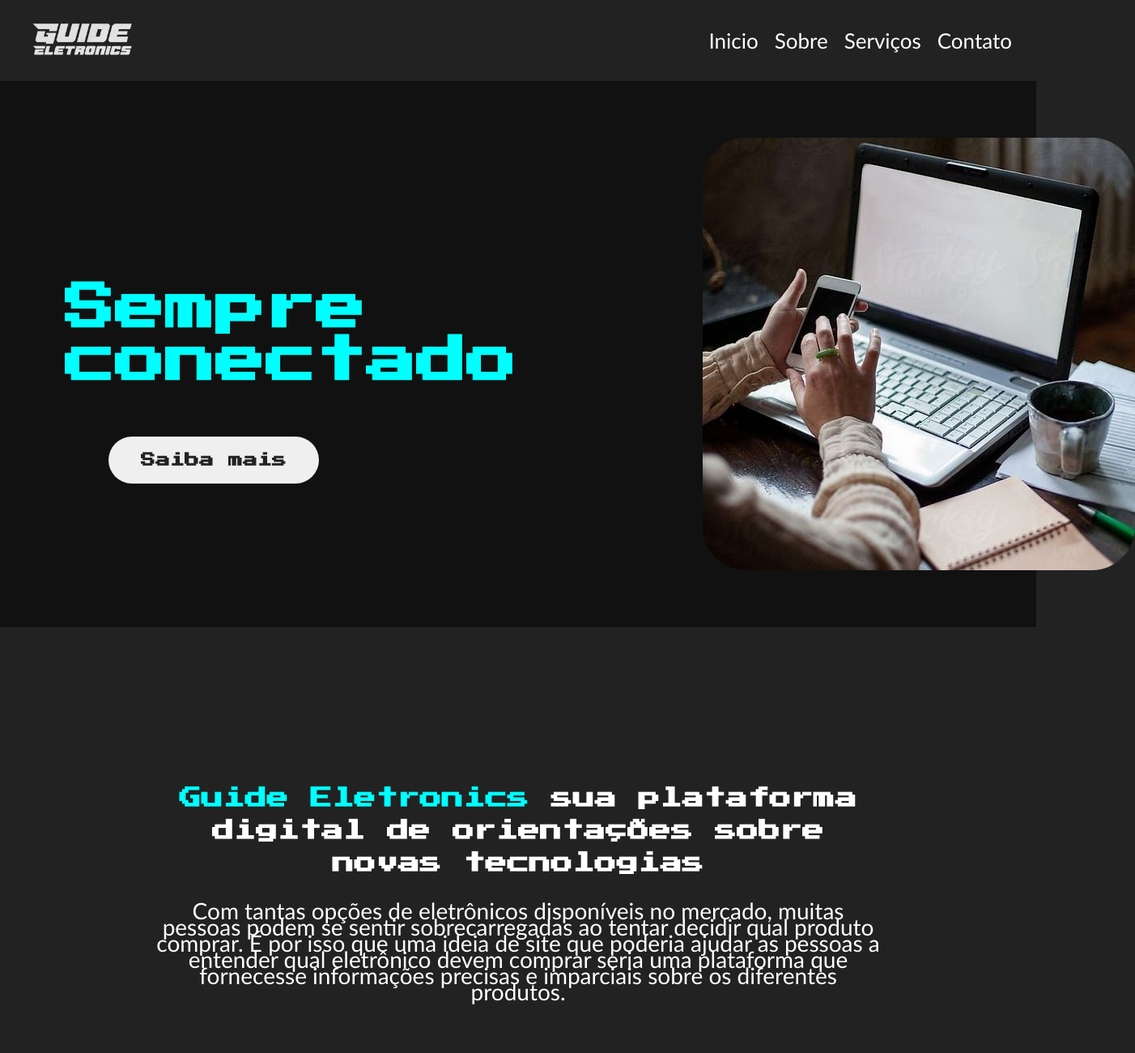
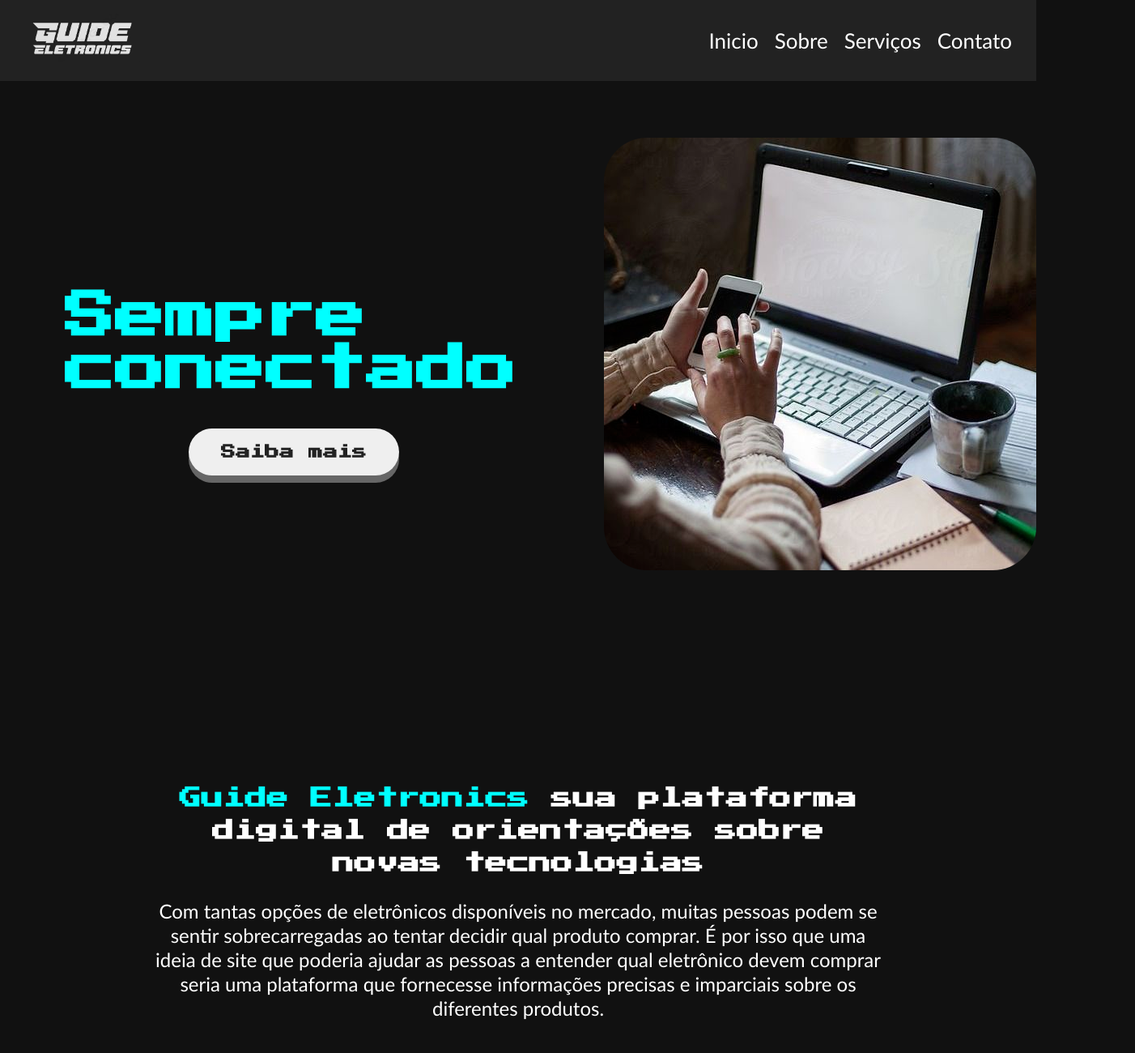
Before and after one commit to MartinelliPedro/Guide-Eletronics, a plain HTML site: page index.html in a window 1280 px wide. Shown: the top 1300 px of the page at 81% size, 1402 px wide, since content can reach past the window. Drawn offline with Linux system fonts and the light colour scheme.

Commit message:
atualiza website

```diff
--- a/css/style.css
+++ b/css/style.css
@@ -3,13 +3,12 @@
 
 /* Estilos gerais */
 
-* {
+* {}
 
-    /* adiciona o box-sizing para melhorar o layout */
-}
+
 
 body {
-    background: #222222;
+    background: #111;
     margin: 0;
     /* remove a margem padrão do body */
 }
@@ -25,7 +24,7 @@ nav {
     color: white;
     height: 100px;
     padding: 0 30px;
-    font-size: 18px;
+    font-size: 1.4rem;
 }
 
 nav img {
@@ -127,13 +126,14 @@ header .titulo {
     margin-top: 20px;
     margin-bottom: 50px;
     /* adiciona uma margem inferior para separar o botão do conteúdo abaixo */
-    margin-right: 190px;
+    margin-right: 20px;
 }
 
 .button a {
     color: #222222;
     /* altera a cor do texto do botão */
     font-weight: bold;
+    cursor: pointer;
     font-size: 18px;
     text-align: justify;
     text-decoration: none;
@@ -142,13 +142,15 @@ header .titulo {
     padding: 20px 40px;
     -webkit-tap-highlight-color: transparent;
     border-radius: 40px;
-    margin-left: 0;
-    margin-top: 20px;
+    box-shadow: 0 9px #666;
     transition: background-color 0.3s ease-in-out;
 }
 
+.button:active {
+    transform: translateY(4px);
+}
+
 .img-container img {
-    margin-left: 150px;
     margin-top: 70px;
     border-radius: 10%;
     margin-bottom: 70px;
@@ -179,8 +181,8 @@ header .titulo {
 }
 
 .second-page .texto-p {
-    font-size: 28px;
-    line-height: 20px;
+    font-size: 1.5rem;
+    line-height: 30px;
     letter-spacing: 0px;
     max-height: 100%;
     font-family: 'Gill Sans', 'Gill Sans MT', Calibri, 'Trebuchet MS', sans-serif;
@@ -215,8 +217,8 @@ header .titulo {
 }
 
 .third-page .texto-p {
-    font-size: 28px;
-    line-height: 20px;
+    font-size: 1.5rem;
+    line-height: 30px;
     color: white;
     font-family: 'Gill Sans', 'Gill Sans MT', Calibri, 'Trebuchet MS', sans-serif;
 }
--- a/index.html
+++ b/index.html
@@ -7,6 +7,7 @@
     <meta name="viewport" content="width=device-width, initial-scale=1.0">
     <link rel="stylesheet" href="css/style.css">
     <link rel="stylesheet" href="javascript/script.js">
+    <link rel="icon" href="img/redondoicon.jpeg">
     <title>Guide Eletronics</title>
 </head>
 
--- /dev/null
+++ b/test/style.css
@@ -0,0 +1,28 @@
+.button {
+    display: inline-block;
+    padding: 15px 25px;
+    font-size: 24px;
+    cursor: pointer;
+    text-align: center;
+    text-decoration: none;
+    outline: none;
+    color: black;
+    background-color: white;
+    border: none;
+    border-radius: 15px;
+    box-shadow: 0 9px black;
+}
+
+.button:hover {
+    background-color: white
+}
+
+.button:active {
+    background-color: white;
+    box-shadow: 0 5px #666;
+    transform: translateY(4px);
+}
+
+body {
+    background: red;
+}
```
Also changed, not shown: test/index.html (added, +18 -0 lines), img/redondoicon.jpeg (added).
